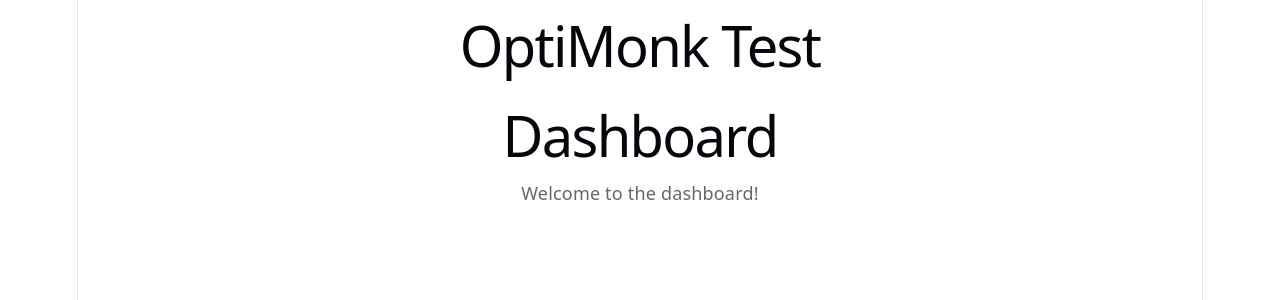
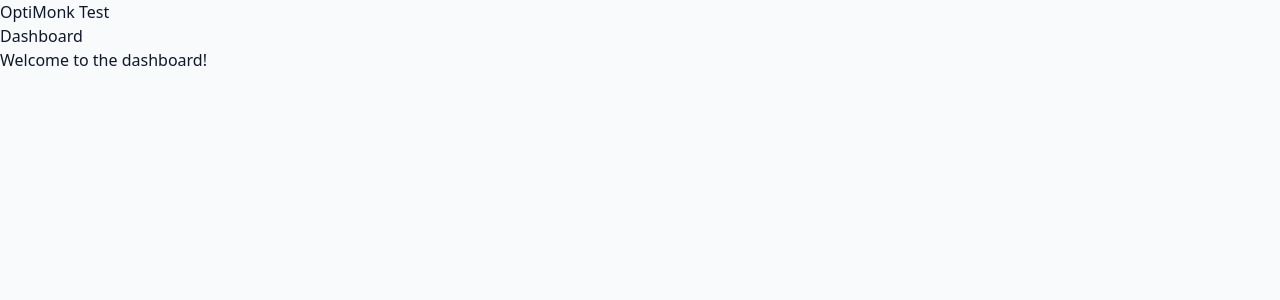
Before and after one commit to dpatrik0610/OptiMonk-Test, a Vue app in the folder optimonk-test/: page / in a window 1280 px wide. Shown: the top 300 px of the page. Built offline with nearby package versions, Linux system fonts and the light colour scheme.

Commit message:
generated basic dark theme

```diff
--- a/optimonk-test/src/style.css
+++ b/optimonk-test/src/style.css
@@ -1,296 +1,62 @@
-:root {
-  --text: #6b6375;
-  --text-h: #08060d;
-  --bg: #fff;
-  --border: #e5e4e7;
-  --code-bg: #f4f3ec;
-  --accent: #aa3bff;
-  --accent-bg: rgba(170, 59, 255, 0.1);
-  --accent-border: rgba(170, 59, 255, 0.5);
-  --social-bg: rgba(244, 243, 236, 0.5);
-  --shadow:
-    rgba(0, 0, 0, 0.1) 0 10px 15px -3px, rgba(0, 0, 0, 0.05) 0 4px 6px -2px;
+@import "tailwindcss";
 
-  --sans: system-ui, 'Segoe UI', Roboto, sans-serif;
-  --heading: system-ui, 'Segoe UI', Roboto, sans-serif;
-  --mono: ui-monospace, Consolas, monospace;
+@custom-variant dark (&:where(.dark, .dark *));
 
-  font: 18px/145% var(--sans);
-  letter-spacing: 0.18px;
-  color-scheme: light dark;
-  color: var(--text);
-  background: var(--bg);
-  font-synthesis: none;
-  text-rendering: optimizeLegibility;
-  -webkit-font-smoothing: antialiased;
-  -moz-osx-font-smoothing: grayscale;
-
-  @media (max-width: 1024px) {
-    font-size: 16px;
-  }
+@theme inline {
+  --color-background: var(--background);
+  --color-foreground: var(--foreground);
+  --color-muted: var(--muted);
+  --color-muted-foreground: var(--muted-foreground);
+  --color-surface: var(--surface);
+  --color-border: var(--border);
+  --color-primary: var(--primary);
 }
 
-@media (prefers-color-scheme: dark) {
+@layer base {
   :root {
-    --text: #9ca3af;
-    --text-h: #f3f4f6;
-    --bg: #16171d;
-    --border: #2e303a;
-    --code-bg: #1f2028;
-    --accent: #c084fc;
-    --accent-bg: rgba(192, 132, 252, 0.15);
-    --accent-border: rgba(192, 132, 252, 0.5);
-    --social-bg: rgba(47, 48, 58, 0.5);
-    --shadow:
-      rgba(0, 0, 0, 0.4) 0 10px 15px -3px, rgba(0, 0, 0, 0.25) 0 4px 6px -2px;
+    --background: #f8fafc;
+    --foreground: #0f172a;
+    --muted: #f1f5f9;
+    --muted-foreground: #64748b;
+    --surface: #ffffff;
+    --border: #e2e8f0;
+    --primary: #7c3aed;
+
+    color-scheme: light;
+    font-family: system-ui, "Segoe UI", Roboto, sans-serif;
+    font-synthesis: none;
+    text-rendering: optimizeLegibility;
+    -webkit-font-smoothing: antialiased;
+    -moz-osx-font-smoothing: grayscale;
   }
 
-  #social .button-icon {
-    filter: invert(1) brightness(2);
-  }
-}
+  .dark {
+    --background: #09090b;
+    --foreground: #f8fafc;
+    --muted: #18181b;
+    --muted-foreground: #a1a1aa;
+    --surface: #111113;
+    --border: #27272a;
+    --primary: #a78bfa;
 
-body {
-  margin: 0;
-}
-
-h1,
-h2 {
-  font-family: var(--heading);
-  font-weight: 500;
-  color: var(--text-h);
-}
-
-h1 {
-  font-size: 56px;
-  letter-spacing: -1.68px;
-  margin: 32px 0;
-  @media (max-width: 1024px) {
-    font-size: 36px;
-    margin: 20px 0;
-  }
-}
-h2 {
-  font-size: 24px;
-  line-height: 118%;
-  letter-spacing: -0.24px;
-  margin: 0 0 8px;
-  @media (max-width: 1024px) {
-    font-size: 20px;
-  }
-}
-p {
-  margin: 0;
-}
-
-code,
-.counter {
-  font-family: var(--mono);
-  display: inline-flex;
-  border-radius: 4px;
-  color: var(--text-h);
-}
-
-code {
-  font-size: 15px;
-  line-height: 135%;
-  padding: 4px 8px;
-  background: var(--code-bg);
-}
-
-.counter {
-  font-size: 16px;
-  padding: 5px 10px;
-  border-radius: 5px;
-  color: var(--accent);
-  background: var(--accent-bg);
-  border: 2px solid transparent;
-  transition: border-color 0.3s;
-  margin-bottom: 24px;
-
-  &:hover {
-    border-color: var(--accent-border);
-  }
-  &:focus-visible {
-    outline: 2px solid var(--accent);
-    outline-offset: 2px;
-  }
-}
-
-.hero {
-  position: relative;
-
-  .base,
-  .framework,
-  .vite {
-    inset-inline: 0;
-    margin: 0 auto;
+    color-scheme: dark;
   }
 
-  .base {
-    width: 170px;
-    position: relative;
-    z-index: 0;
-  }
+  @media (prefers-color-scheme: dark) {
+    :root:not(.light) {
+      --background: #09090b;
+      --foreground: #f8fafc;
+      --muted: #18181b;
+      --muted-foreground: #a1a1aa;
+      --surface: #111113;
+      --border: #27272a;
+      --primary: #a78bfa;
 
-  .framework,
-  .vite {
-    position: absolute;
-  }
-
-  .framework {
-    z-index: 1;
-    top: 34px;
-    height: 28px;
-    transform: perspective(2000px) rotateZ(300deg) rotateX(44deg) rotateY(39deg)
-      scale(1.4);
-  }
-
-  .vite {
-    z-index: 0;
-    top: 107px;
-    height: 26px;
-    width: auto;
-    transform: perspective(2000px) rotateZ(300deg) rotateX(40deg) rotateY(39deg)
-      scale(0.8);
-  }
-}
-
-#app {
-  width: 1126px;
-  max-width: 100%;
-  margin: 0 auto;
-  text-align: center;
-  border-inline: 1px solid var(--border);
-  min-height: 100svh;
-  display: flex;
-  flex-direction: column;
-  box-sizing: border-box;
-}
-
-#center {
-  display: flex;
-  flex-direction: column;
-  gap: 25px;
-  place-content: center;
-  place-items: center;
-  flex-grow: 1;
-
-  @media (max-width: 1024px) {
-    padding: 32px 20px 24px;
-    gap: 18px;
-  }
-}
-
-#next-steps {
-  display: flex;
-  border-top: 1px solid var(--border);
-  text-align: left;
-
-  & > div {
-    flex: 1 1 0;
-    padding: 32px;
-    @media (max-width: 1024px) {
-      padding: 24px 20px;
+      color-scheme: dark;
     }
   }
 
-  .icon {
-    margin-bottom: 16px;
-    width: 22px;
-    height: 22px;
-  }
-
-  @media (max-width: 1024px) {
-    flex-direction: column;
-    text-align: center;
+  body {
+    @apply m-0 min-h-screen bg-background text-foreground;
   }
 }
-
-#docs {
-  border-right: 1px solid var(--border);
-
-  @media (max-width: 1024px) {
-    border-right: none;
-    border-bottom: 1px solid var(--border);
-  }
-}
-
-#next-steps ul {
-  list-style: none;
-  padding: 0;
-  display: flex;
-  gap: 8px;
-  margin: 32px 0 0;
-
-  .logo {
-    height: 18px;
-  }
-
-  a {
-    color: var(--text-h);
-    font-size: 16px;
-    border-radius: 6px;
-    background: var(--social-bg);
-    display: flex;
-    padding: 6px 12px;
-    align-items: center;
-    gap: 8px;
-    text-decoration: none;
-    transition: box-shadow 0.3s;
-
-    &:hover {
-      box-shadow: var(--shadow);
-    }
-    .button-icon {
-      height: 18px;
-      width: 18px;
-    }
-  }
-
-  @media (max-width: 1024px) {
-    margin-top: 20px;
-    flex-wrap: wrap;
-    justify-content: center;
-
-    li {
-      flex: 1 1 calc(50% - 8px);
-    }
-
-    a {
-      width: 100%;
-      justify-content: center;
-      box-sizing: border-box;
-    }
-  }
-}
-
-#spacer {
-  height: 88px;
-  border-top: 1px solid var(--border);
-  @media (max-width: 1024px) {
-    height: 48px;
-  }
-}
-
-.ticks {
-  position: relative;
-  width: 100%;
-
-  &::before,
-  &::after {
-    content: '';
-    position: absolute;
-    top: -4.5px;
-    border: 5px solid transparent;
-  }
-
-  &::before {
-    left: 0;
-    border-left-color: var(--border);
-  }
-  &::after {
-    right: 0;
-    border-right-color: var(--border);
-  }
-}
```
